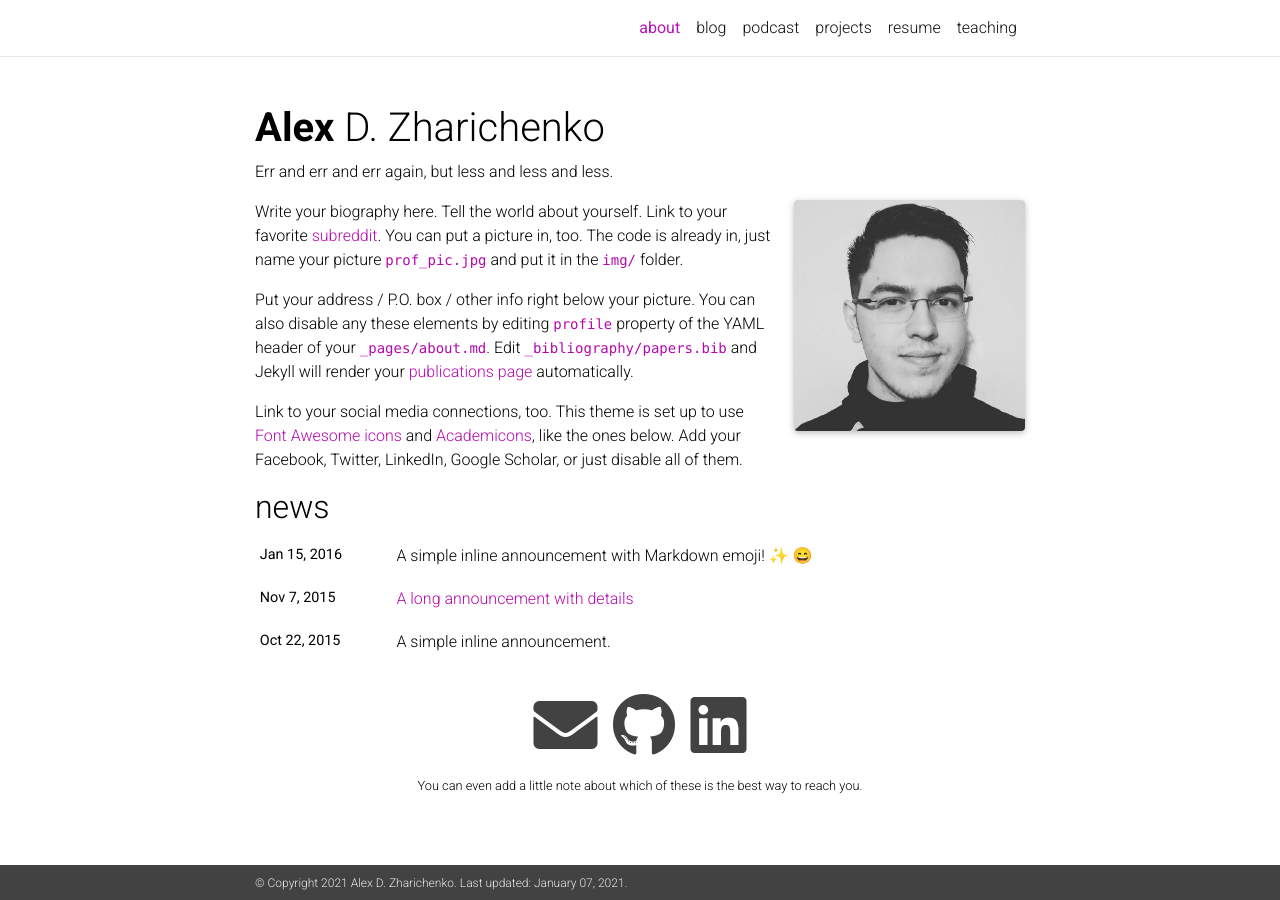
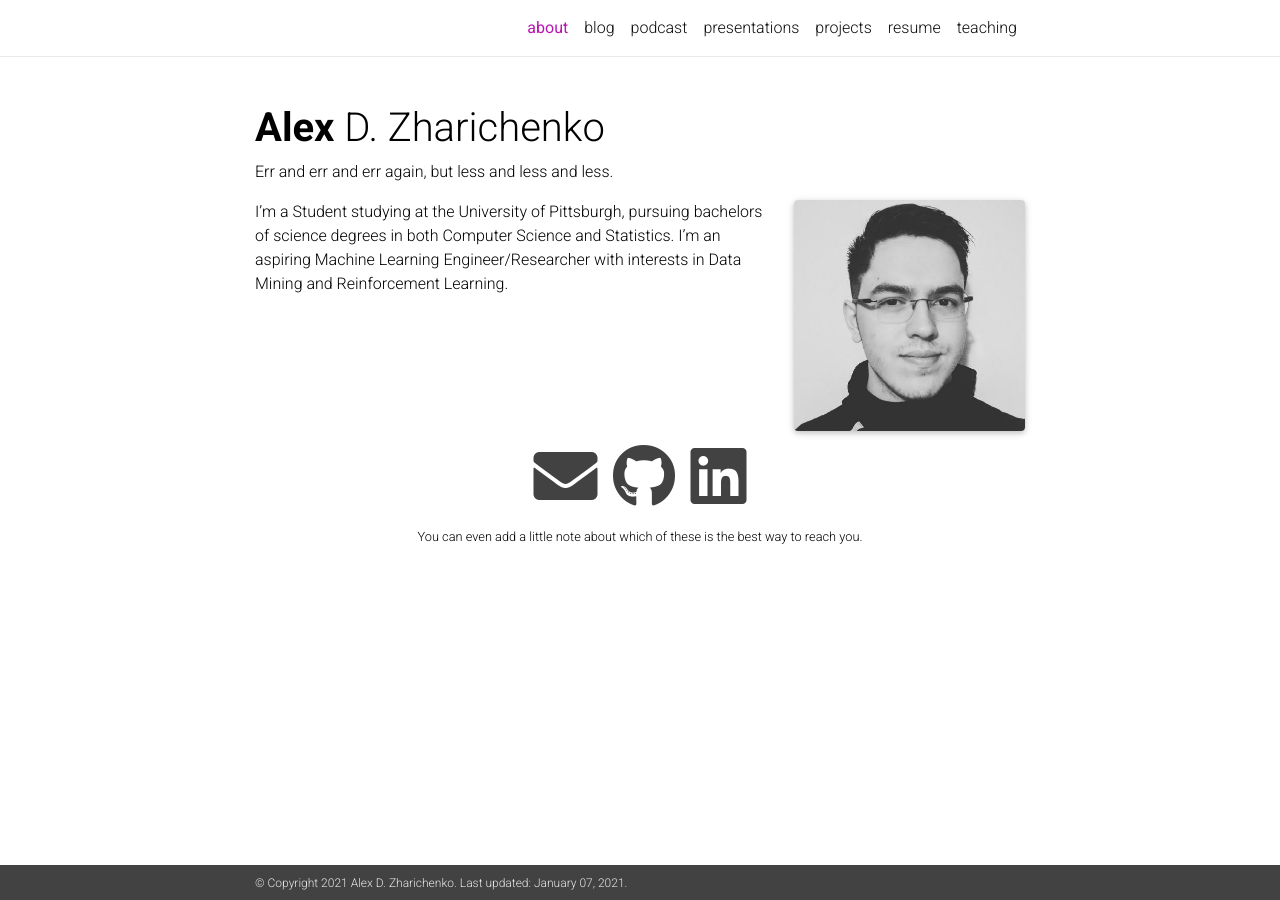
Before and after one commit to azharichenko/alexzharichenko.me, a Jekyll site: the page built from _pages/about.md, in a window 1280 px wide. Built offline with Jekyll 4.4.1, drawn with Linux system fonts in a browser that asks for light colours; nearby versions of some CDN libraries; emoji names are drawn with the system emoji font; a style sheet for code colours, icons or effects is not loaded.

Commit message:
Adding updated bio

```diff
--- a/_pages/about.md
+++ b/_pages/about.md
@@ -8,13 +8,8 @@ profile:
   align: right
   image: prof_pic.jpg
 
-news: true  # includes a list of news items
-selected_papers: true # includes a list of papers marked as "selected={true}"
+news: false  # includes a list of news items
 social: true  # includes social icons at the bottom of the page
 ---
 
-Write your biography here. Tell the world about yourself. Link to your favorite [subreddit](http://reddit.com){:target="\_blank"}. You can put a picture in, too. The code is already in, just name your picture `prof_pic.jpg` and put it in the `img/` folder.
-
-Put your address / P.O. box / other info right below your picture. You can also disable any these elements by editing `profile` property of the YAML header of your `_pages/about.md`. Edit `_bibliography/papers.bib` and Jekyll will render your [publications page](/al-folio/publications/) automatically.
-
-Link to your social media connections, too. This theme is set up to use [Font Awesome icons](http://fortawesome.github.io/Font-Awesome/){:target="\_blank"} and [Academicons](https://jpswalsh.github.io/academicons/){:target="\_blank"}, like the ones below. Add your Facebook, Twitter, LinkedIn, Google Scholar, or just disable all of them.
+I'm a Student studying at the University of Pittsburgh, pursuing bachelors of science degrees in both Computer Science and Statistics. I'm an aspiring Machine Learning Engineer/Researcher with interests in Data Mining and Reinforcement Learning.
```
Also changed, not shown: _pages/presentations.md (added, +7 -0 lines), _data/presentations.yaml (added).
